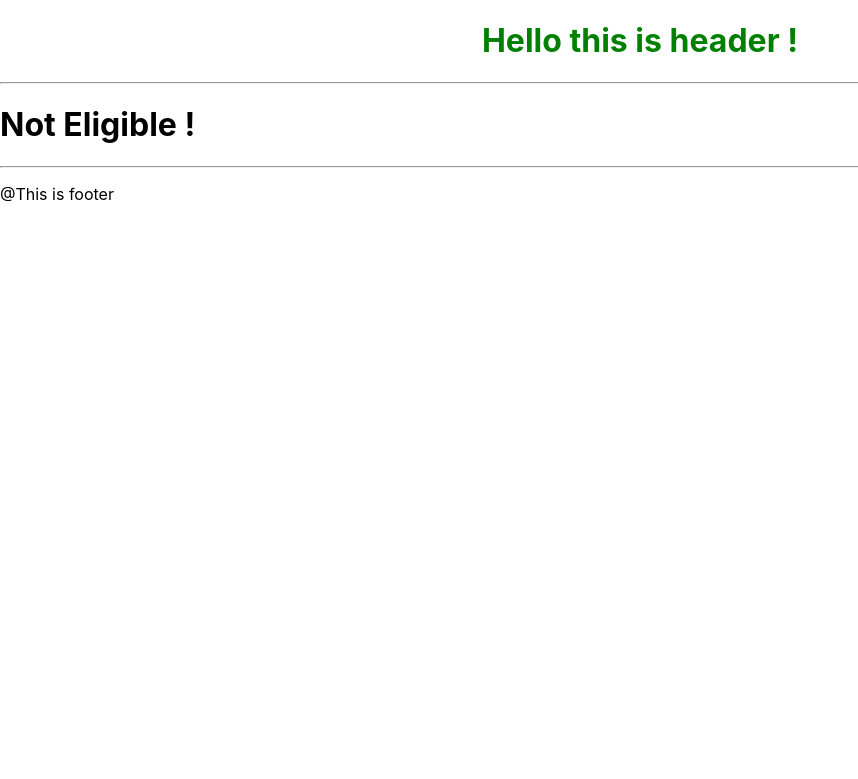
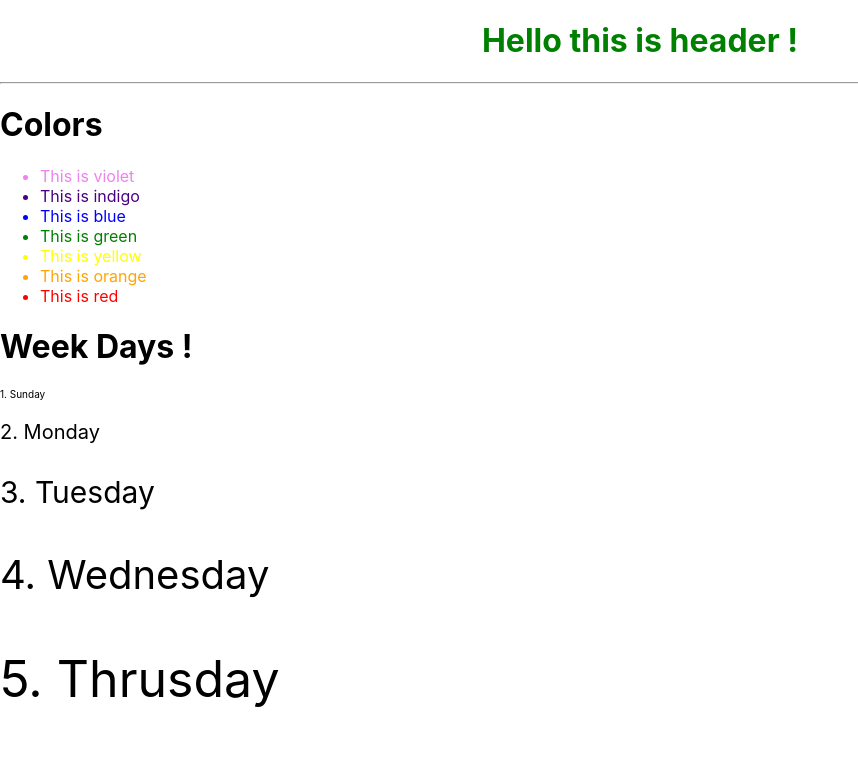
Before and after one commit to srinu0906/react-practise, a React (Create React App) app: page / in a window 1280 px wide. Shown: the top 779 px of the page, without its empty margins (0-858 px from the left). Built offline with nearby package versions, Linux system fonts and the light colour scheme.

Commit message:
Listsa and keys

```diff
--- a/src/App.js
+++ b/src/App.js
@@ -4,14 +4,17 @@ import Footer from './components/Footer'
 // import  {Main}  from './components/Main';
 // import { Main } from './components/Body';
 // import Car  from './components/car'
-import { Vote } from './components/Conditionals';
+// import { Vote } from './components/Conditionals';
+import {Rainbow ,WeekDays}from './components/Lists';
 
 function App() {
   return (
     <>
     <Header/>
     {/* <Main /> */}
-    <Vote age={'15'}/>
+    {/* <Vote age={'15'}/> */}
+    <Rainbow/>
+    <WeekDays/>
     <Footer/>
     </>
   );
--- /dev/null
+++ b/src/components/Lists.js
@@ -0,0 +1,47 @@
+function Colors(props){
+    return (
+    <li style={{color:props.color}}>
+        This is {props.color}
+    </li>
+    );
+}
+
+function Rainbow(){
+    const colors = ['violet','indigo','blue','green','yellow','orange','red']
+    return(
+        <>
+        <h1>Colors</h1>
+        <ul>
+            {colors.map( (c) => <Colors color={c}/>  )}
+        </ul>
+        </>
+    )
+}
+
+function Day(props){
+    return <>
+    <p style={{fontSize:props.id*10+'px'}}>
+        {props.id}. {props.dayName}
+    </p>
+    </>
+}
+
+function WeekDays(){
+    const days = [
+        {id:1, dayName:'Sunday'},
+        {id:2, dayName:'Monday'},
+        {id:3, dayName:'Tuesday'},
+        {id:4, dayName:'Wednesday'},
+        {id:5, dayName:'Thrusday'},
+        {id:6, dayName:'Friday'},
+        {id:7, dayName:'Saturday'}
+    ];
+    return(
+        <>
+        <h1>Week Days !</h1>
+        {days.map( (d) => <Day id={d.id} dayName={d.dayName}/>)}
+        </>
+    )
+}
+
+export {Rainbow,WeekDays};
```
